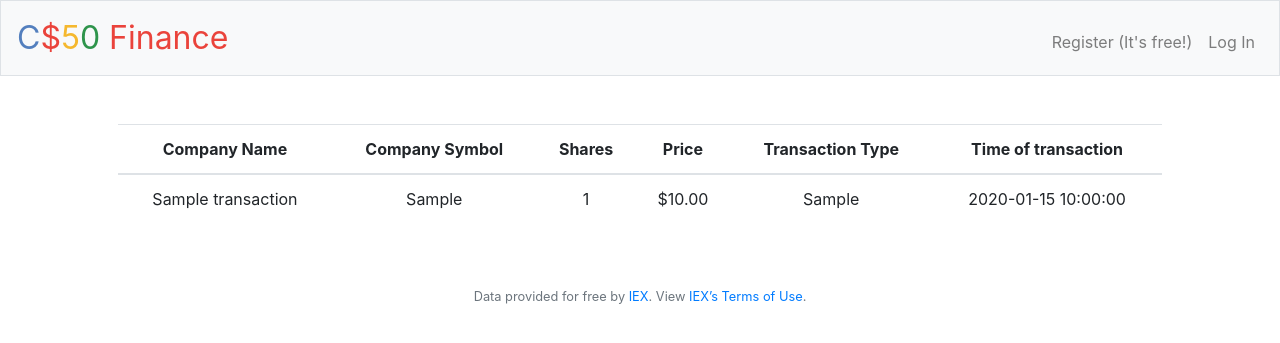
After one commit to Lucifer21123/stock-trading-app, a Flask app: template finance/templates/history.html in a window 1280 px wide. The commit adds this page. Shown: the top 343 px of the page. Run offline with Flask 2, Linux system fonts and the light colour scheme; the template is opened without the code that fills it: values that come from a table or form of the project are taken from there, others are empty; tables that the repository leaves empty hold one stand-in row (values such as "Sample post"); some libraries are stand-ins or nearby versions.

Commit message:
feat: add logic for /sell, /history

```diff
--- a/finance/helpers.py
+++ b/finance/helpers.py
@@ -64,22 +64,33 @@ def lookup(symbol):
 def get_portfolio():
     """Fetch the portfolio of stocks user has."""
 
+    # Get user_id from session
     user_id = session.get("user_id")
+
+    # Query db for purchase and sale transactions
     purchases = db.session.query(Transaction.company_name, Transaction.company_symbol, func.sum(Transaction.shares).label("shares")).filter_by(user_id=user_id, trans_type="purchase").group_by(Transaction.company_symbol).order_by(Transaction.company_symbol).all()
     sales = db.session.query(Transaction.company_name, Transaction.company_symbol, func.sum(Transaction.shares).label("shares")).filter_by(user_id=user_id, trans_type="sale").group_by(Transaction.company_symbol).order_by(Transaction.company_symbol).all()
+
+    # Initialize portfolio as a list
     portfolio = []
 
+    # Loop from 0 till length of purchase transactions
     for i in range (0, len(purchases)):
         sales_shares = 0
 
+        # If sales exist for corresponding symbol
+        # Initialize sales_shares to that found in db
         if i < len(sales) and sales[i]:
             if purchases[i].company_symbol == sales[i].company_symbol:
                 sales_shares = sales[i].shares
-        portfolio.append({
-            "name": purchases[i].company_name,
-            "symbol": purchases[i].company_symbol,
-            "shares": purchases[i].shares - sales_shares
-        })
+
+        # Append stock data to portfolio
+        if int(purchases[i].shares - sales_shares) > 0:
+            portfolio.append({
+                "name": purchases[i].company_name,
+                "symbol": purchases[i].company_symbol,
+                "shares": int(purchases[i].shares - sales_shares)
+            })
     return portfolio
 
 
--- a/finance/routes.py
+++ b/finance/routes.py
@@ -6,7 +6,6 @@ from werkzeug import security, exceptions
 from finance import app, db
 from . import helpers
 from .models import User, Transaction
-from sqlalchemy.sql import func
 
 # Jinja2 custom filters
 app.jinja_env.filters["usd"] = helpers.usd # noqa
@@ -171,6 +170,7 @@ def quote():
 @helpers.login_required
 def buy():
     """Buy shares of stock"""
+
     # If request method is POST as via form
     if flask.request.method == "POST":
 
@@ -190,7 +190,7 @@ def buy():
             flask.flash(f"Symbol \"{flask.request.form.get('symbol')}\" is invalid. Please re-check spelling and try again.", "danger")
         # Else calculate required cash for successful purchase
         else:
-            cost = int(flask.request.form.get("shares")) * float(quote["price"])
+            cost = float(int(flask.request.form.get("shares")) * quote["price"])
 
             # Extract logged in user data from session
             user_data = User.query.get(flask.session.get("user_id"))
@@ -202,7 +202,8 @@ def buy():
                 transaction = Transaction(user_id=flask.session.get("user_id"), company_name=quote["name"], company_symbol=quote["symbol"], shares=flask.request.form.get("shares"), price=quote["price"], trans_type="purchase")
                 db.session.add(transaction)
                 db.session.commit()
-                flask.flash(f"Purchase successful 🤑", "info")
+                flask.flash("Purchase successful 🤑", "info")
+                return flask.redirect(flask.url_for("index"))
             # Else flash message to inform user for insufficient funds
             else:
                 flask.flash(f"You don't have enough cash. Total cost of purchase is {helpers.usd(cost)}, you have {helpers.usd(user_data.cash)} 😥", "info")
@@ -215,14 +216,41 @@ def buy():
 @helpers.login_required
 def sell():
     """Sell shares of stock"""
-    return helpers.apology("TODO", 500)
+
+    portfolio = helpers.get_portfolio()
+
+    if flask.request.method == "POST":
+        stock_found = False
+
+        for stock in portfolio:
+            if flask.request.form.get("symbol") == stock["symbol"]:
+                stock_found = True
+
+                if int(flask.request.form.get("shares")) <= stock["shares"]:
+                    user = User.query.get(flask.session.get("user_id"))
+                    price = helpers.lookup(stock["symbol"])["price"]
+                    transaction = Transaction(user_id=user.id, company_name=stock["name"], company_symbol=stock["symbol"], shares=flask.request.form.get("shares"), price=price, trans_type="sale")
+                    db.session.add(transaction)
+                    db.session.commit()
+                    user.cash = float(user.cash + (price * int(flask.request.form.get("shares"))))
+                    flask.flash("Successful", "success")
+                    return flask.redirect(flask.url_for("index"))
+                else:
+                    flask.flash("You don't have enough shares", "danger")
+
+        if not stock_found:
+            flask.flash("Symbol not found", "danger")
+
+    return flask.render_template("sell.html", portfolio=portfolio)
 
 
 @app.route("/history", methods=["GET"])
 @helpers.login_required
 def history():
     """Show history of transactions"""
-    return helpers.apology("TODO", 500)
+
+    transactions = Transaction.query.order_by(Transaction.transacted_at.desc())
+    return flask.render_template("history.html", transactions=transactions)
 
 
 @app.route("/api/check/<string:username>", methods=["GET"])
--- a/finance/static/styles.css
+++ b/finance/static/styles.css
@@ -33,9 +33,6 @@ main .form-control
 
 main
 {
-    /* scroll horizontally as needed */
-    overflow-x: auto;
-
     /* center contents */
     text-align: center;
 }
--- /dev/null
+++ b/finance/templates/history.html
@@ -0,0 +1,34 @@
+{% extends "layout.html" %}
+
+{% block title %}
+    History
+{% endblock %}
+
+{% block main %}
+
+    <table class="table table-responsive-sm">
+        <thead>
+            <tr>
+                <th>Company Name</th>
+                <th>Company Symbol</th>
+                <th>Shares</th>
+                <th>Price</th>
+                <th>Transaction Type</th>
+                <th>Time of transaction</th>
+            </tr>
+        </thead>
+
+        <tbody>
+            {% for trans in transactions %}
+                <tr>
+                    <td>{{ trans.company_name }}</td>
+                    <td>{{ trans.company_symbol }}</td>
+                    <td>{{ trans.shares }}</td>
+                    <td>{{ trans.price | usd }}</td>
+                    <td>{{ trans.trans_type | capitalize }}</td>
+                    <td>{{ trans.transacted_at }}</td>
+                </tr>
+            {% endfor %}
+        </tbody>
+    </table>
+{% endblock %}
--- a/finance/templates/layout.html
+++ b/finance/templates/layout.html
@@ -27,6 +27,7 @@
 
     <body>
 
+        <header>
             <nav class="navbar navbar-expand-md navbar-light bg-light border">
                 <a class="navbar-brand" href="/"><span class="blue">C</span><span class="red">$</span><span class="yellow">5</span><span class="green">0</span> <span class="red">Finance</span></a>
                 <button aria-controls="navbar" aria-expanded="false" aria-label="Toggle navigation" class="navbar-toggler" data-target="#navbar" data-toggle="collapse" type="button">
@@ -52,7 +53,7 @@
                 </div>
             </nav>
 
-        <header>
+
             {% with flash_message = get_flashed_messages(with_categories=true) %}
                 {% if flash_message %}
                     <div class="alert alert-{{ flash_message[0][0] }} border text-center alert-dismissible" role="alert">
--- a/finance/templates/quote.html
+++ b/finance/templates/quote.html
@@ -7,7 +7,7 @@
 {% block main %}
 
     {% if quote %}
-        <p>A share of {{ quote.name }} ({{ quote.symbol }}) costs <b>{{ quote.price | usd() }}</b></p>
+        <p>A share of {{ quote.name }} ({{ quote.symbol }}) costs <b>{{ quote.price | usd }}</b></p>
     {% endif %}
 
     <form action="/quote" method="POST">
```
Also changed, not shown: finance/templates/index.html (+10 -7 lines), finance/templates/sell.html (added, +24 -0 lines), README.md. Lines whose indentation alone changed are shown as unchanged.
